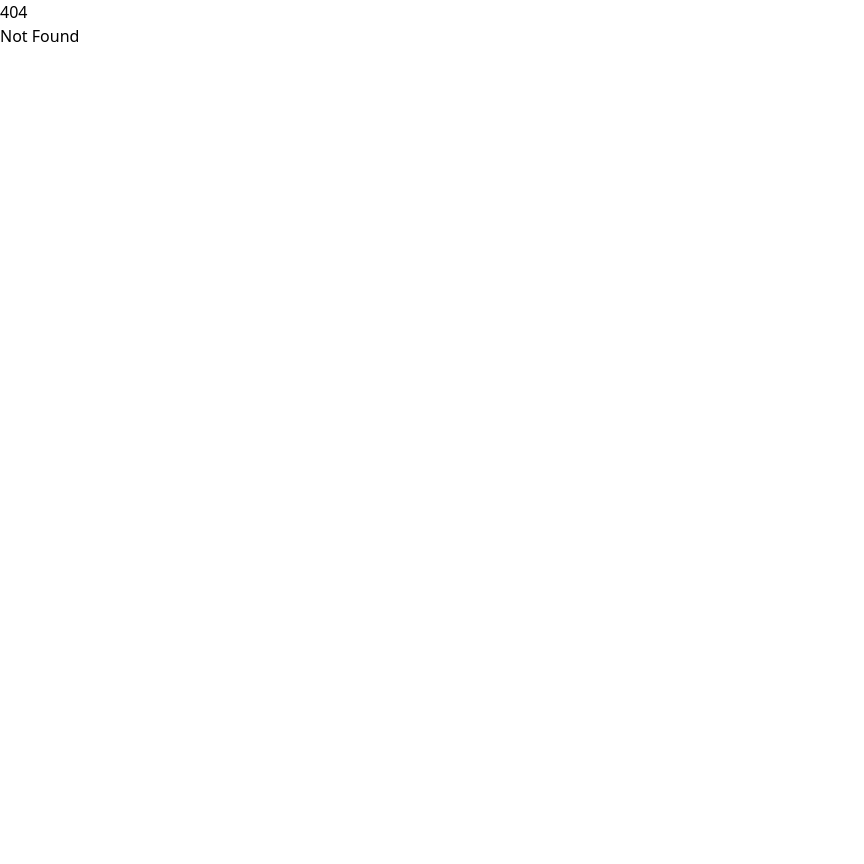
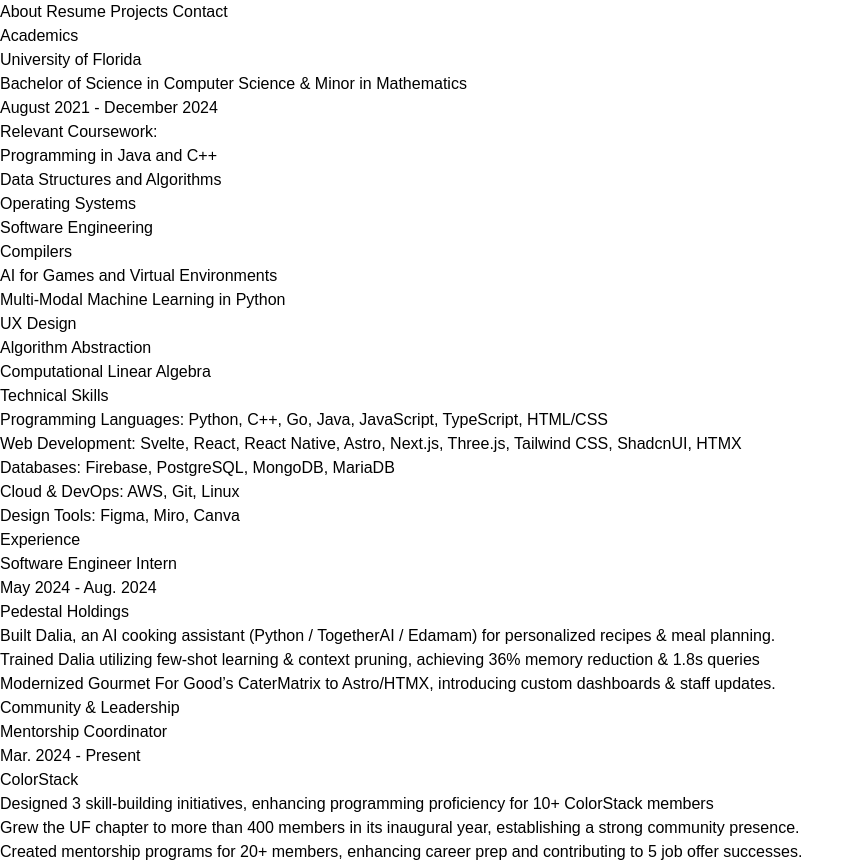
Before and after one commit to hupeyy/portfolio, a SvelteKit app: page /resume in a window 1280 px wide. Before the commit this address had no page. Shown: the whole page, without its empty margins (0-864 px from the left). Before the commit the page ends 800 px from the top, so only its background shows below. Built offline with nearby package versions, Linux system fonts and the light colour scheme.

Commit message:
added typewriter and other pages

```diff
--- /dev/null
+++ b/src/lib/components/Header.svelte
@@ -0,0 +1,6 @@
+<nav>
+    <a href="/"> About </a>
+    <a href="/resume"> Resume </a>
+    <a href="/projects"> Projects </a>
+    <a href="/contact"> Contact </a>
+</nav>
--- a/src/routes/+layout.svelte
+++ b/src/routes/+layout.svelte
@@ -1,6 +1,8 @@
 <script>
-	import '../app.css';
+	import Header from '$lib/components/Header.svelte';
+import '../app.css';
 	let { children } = $props();
 </script>
 
-{@render children()}
+<Header />
+	{@render children()}
--- a/src/routes/+page.svelte
+++ b/src/routes/+page.svelte
@@ -3,8 +3,10 @@
     const messages = ["web developer", "sudoku solver", "baker"];
 </script>
 
+<div class="text-xl">
+    About me
+</div>
 <div class="flex flex-row text-lg gap-1">
-    <div>Hi, I'm a...</div>
     <Typewriter
         keepCursorOnFinish={true}
         mode={'loop'}
--- /dev/null
+++ b/src/routes/contact/+page.svelte
@@ -0,0 +1,17 @@
+<div>
+    <div>
+        Contact:
+    </div>
+    <div>
+        <span>Email:</span>
+        <a href="mailto:alexanderhuper@gmail.com" target="_blank" class="underline">alexanderhuper@gmail.com</a>
+    </div>
+    <div>
+        <span>LinkedIn:</span>
+        <a href="https://www.linkedin.com/in/alex-huper/" target="_blank" class="underline">alex-huper</a>
+    </div>
+    <div>
+        <span>GitHub:</span>
+        <a href="https://www.github.com/hupeyy" target="_blank" class="underline">hupeyy</a>
+    </div>
+</div>
--- /dev/null
+++ b/src/routes/projects/+page.svelte
@@ -0,0 +1,3 @@
+<div>
+    Projects
+</div>
--- /dev/null
+++ b/src/routes/resume/+page.svelte
@@ -0,0 +1,58 @@
+<div>
+    <!-- Academics -->
+    <div>
+        <div>Academics</div>
+        <div>University of Florida</div>
+        <div>Bachelor of Science in Computer Science & Minor in Mathematics</div>
+        <div>August 2021 - December 2024</div>
+        <div>Relevant Coursework:</div>
+        <ul>
+            <div>Programming in Java and C++</div>
+            <div>Data Structures and Algorithms</div>
+            <div>Operating Systems</div>
+            <div>Software Engineering</div>
+            <div>Compilers</div>
+            <div>AI for Games and Virtual Environments</div>
+            <div>Multi-Modal Machine Learning in Python</div>
+            <div>UX Design</div>
+            <div>Algorithm Abstraction</div>
+            <div>Computational Linear Algebra</div>
+        </ul>
+    </div>
+
+    <!-- Technical Skills-->
+    <div>
+        <div>Technical Skills</div>
+        <div>Programming Languages: Python, C++, Go, Java, JavaScript, TypeScript, HTML/CSS</div>
+        <div>Web Development: Svelte, React, React Native, Astro, Next.js, Three.js, Tailwind CSS, ShadcnUI, HTMX</div>
+        <div>Databases: Firebase, PostgreSQL, MongoDB, MariaDB</div>
+        <div>Cloud & DevOps: AWS, Git, Linux</div>
+        <div>Design Tools: Figma, Miro, Canva</div>
+    </div>
+
+    <!-- Work Experience -->
+    <div>
+        <div>Experience</div>
+        <div>Software Engineer Intern</div>
+        <div>May 2024 - Aug. 2024</div>
+        <div>Pedestal Holdings</div>
+        <ul>
+            <div>Built Dalia, an AI cooking assistant (Python / TogetherAI / Edamam) for personalized recipes & meal planning.</div>
+            <div>Trained Dalia utilizing few-shot learning & context pruning, achieving 36% memory reduction & 1.8s queries</div>
+            <div>Modernized Gourmet For Good’s CaterMatrix to Astro/HTMX, introducing custom dashboards & staff updates.</div>
+        </ul>
+    </div>
+
+    <!-- Community & Leadership -->
+    <div>
+        <div>Community & Leadership</div>
+        <div>Mentorship Coordinator</div>
+        <div>Mar. 2024 - Present</div>
+        <div>ColorStack</div>
+        <ul>
+            <div>Designed 3 skill-building initiatives, enhancing programming proficiency for 10+ ColorStack members</div>
+            <div>Grew the UF chapter to more than 400 members in its inaugural year, establishing a strong community presence.</div>
+            <div> Created mentorship programs for 20+ members, enhancing career prep and contributing to 5 job offer successes.</div>
+        </ul>
+    </div>
+</div>
--- a/tailwind.config.js
+++ b/tailwind.config.js
@@ -7,7 +7,10 @@
 	content: ['./src/**/*.{html,js,svelte,ts}'],
 
 	theme: {
-		extend: {}
+		extend: {},
+		fontFamily: {
+      		sans: ['"JetBrains Mono"', 'sans-serif']
+    	},
 	},
 
 	plugins: [typography, forms, containerQueries]
```
